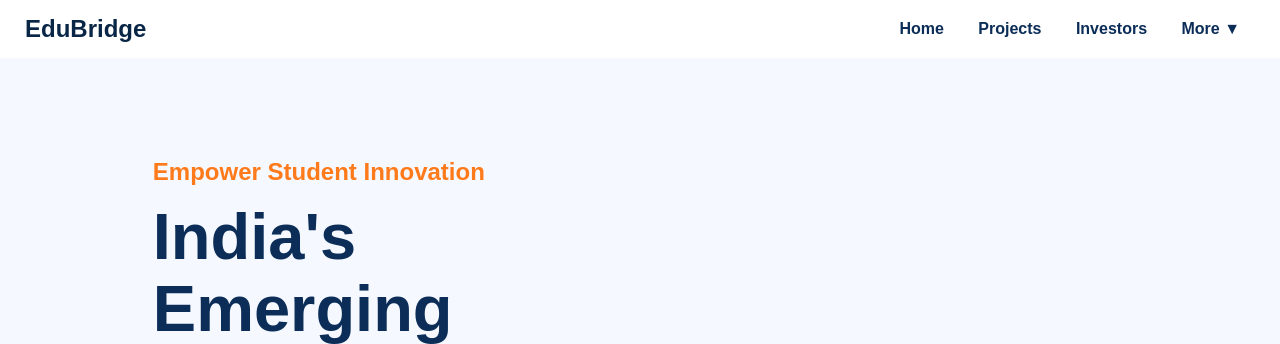
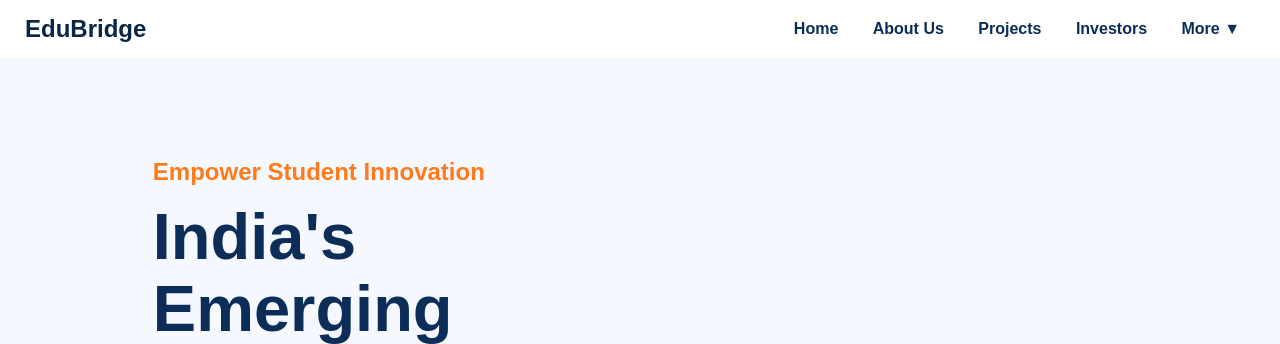
Before and after one commit to ShrustisGit/EduBridge, a Flask app: page / in a window 1280 px wide. Shown: the top 344 px of the page. Run offline with Flask 3, Linux system fonts and the light colour scheme; some libraries are stand-ins or nearby versions.

Commit message:
Update base.html

```diff
--- a/templates/base.html
+++ b/templates/base.html
@@ -77,6 +77,9 @@ href="{{ url_for('static', filename='css/style.css') }}">
 {% endif %}    <div class="menu">
 
         <a href="/">Home</a>
+
+    <a href="/about">About Us</a>
+
         <a href="/projects">Projects</a>
 
         <a href="/investors">Investors</a>
```
